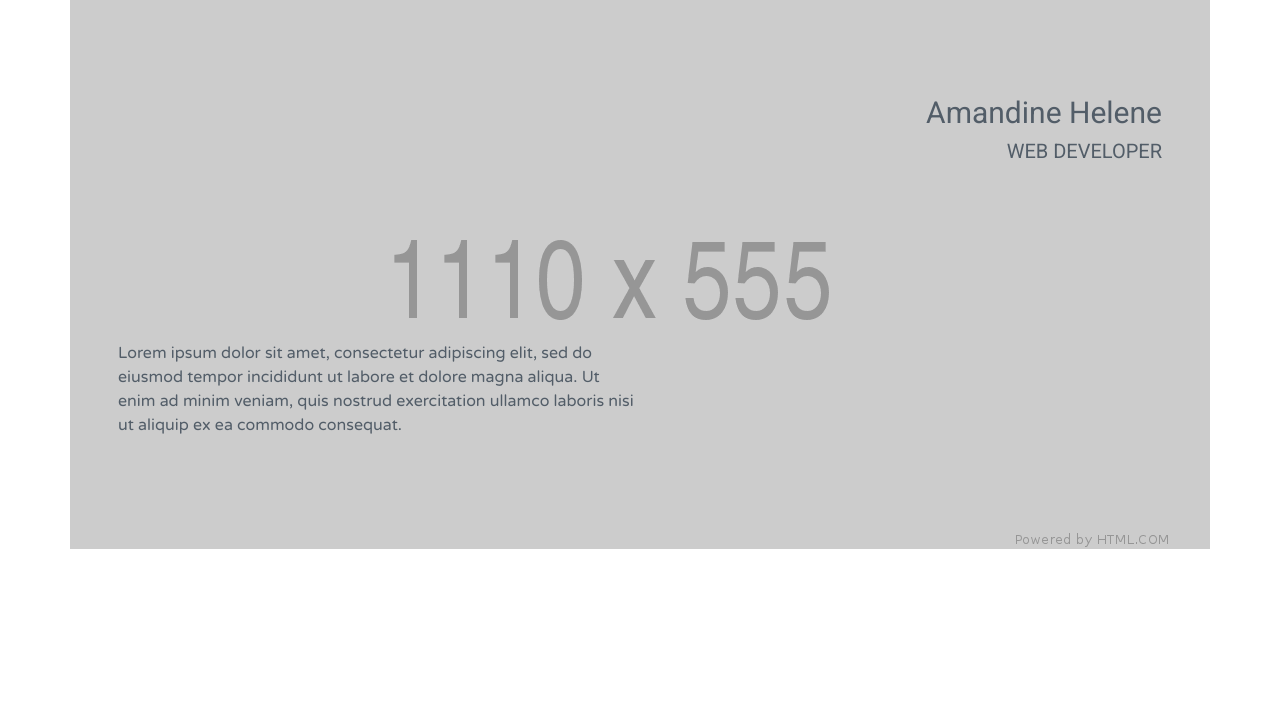
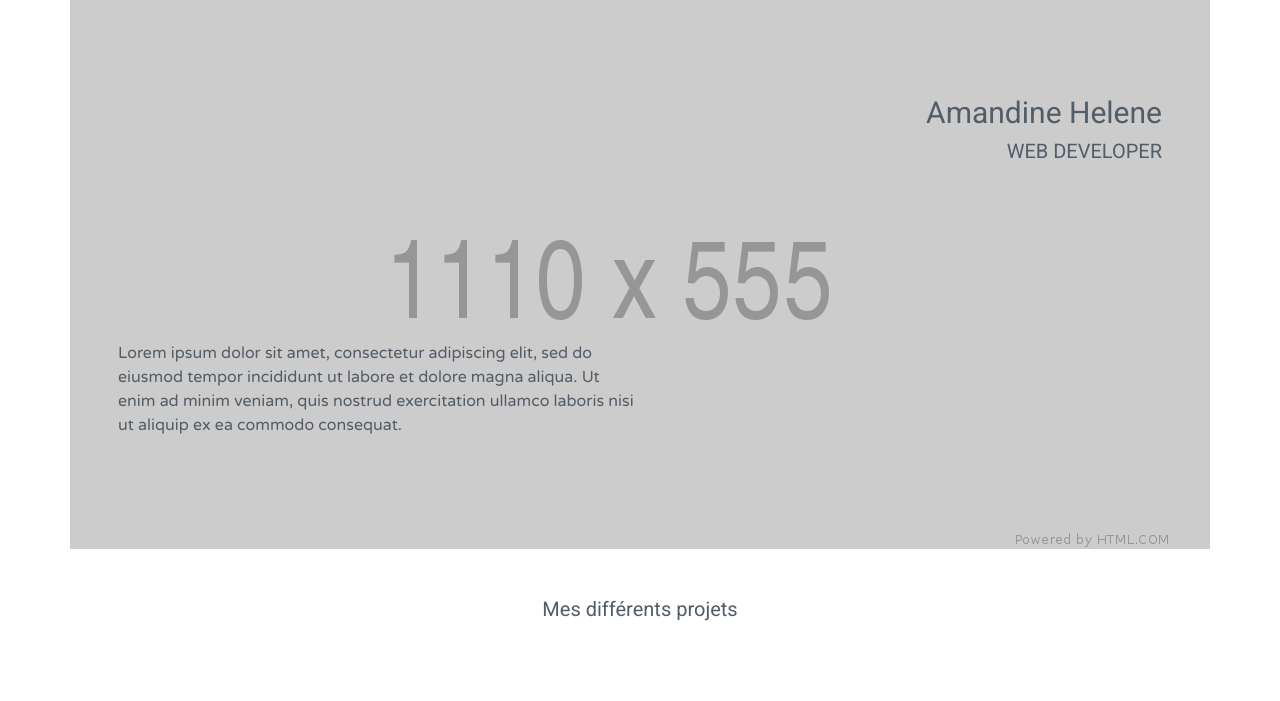
Before and after one commit to Heldeenn/Portfolio, a Symfony app: template templates/home/index.html.twig in a window 1280 px wide. Shown: the part 99-800 px from the top of the page. Run offline with Twig, Linux system fonts and the light colour scheme; the template is opened without the code that fills it, so the values that code supplies are empty; style sheets or scripts are compiled from the project's sources; some libraries are stand-ins or nearby versions.

Commit message:
ajout section projet

```diff
--- a/assets/scss/_vars.scss
+++ b/assets/scss/_vars.scss
@@ -1,6 +1,6 @@
 $primary-color: #06BC9B;
 $secondary-color: #525d68;
-$dark-color: #701F00;
+$dark-color: #141c3a;
 
 $theme-colors: (
     "primary": $primary-color,
--- a/assets/scss/app.scss
+++ b/assets/scss/app.scss
@@ -1,6 +1,7 @@
 @import "vars";
 @import "navbar";
 @import "home";
+@import "project";
 
 @import "~bootstrap/scss/bootstrap";
 @import url('https://fonts.googleapis.com/css2?family=Roboto&family=Varela+Round&display=swap');
--- a/templates/home/index.html.twig
+++ b/templates/home/index.html.twig
@@ -4,4 +4,5 @@
 
 {% block main %}
     {% include 'includes/_header.html.twig' %}
+    {% include 'includes/_project.html.twig' %}
 {% endblock %}
--- a/templates/includes/_project.html.twig
+++ b/templates/includes/_project.html.twig
@@ -0,0 +1,14 @@
+<section class="container project mt-5">
+    <h2 class="text-center">Mes différents projets</h2>
+    <div class="d-flex flex-wrap justify-content-between mt-4">
+        {% for project in projects %}
+            <div class="card w-25">
+                <img class="card-img-top" src="https://cdn.pixabay.com/photo/2015/04/23/22/00/tree-736885__340.jpg" alt="Card image cap">
+                <div class="card-body">
+                    <h3 class="card-title">{{ project.name }}</h3>
+                    <a href="#" class="btn btn-outline-primary">En savoir plus</a>
+                </div>
+            </div>
+        {% endfor %}
+    </div>
+</section>
```
Also changed, not shown: src/Controller/HomeController.php (+11 -2 lines), assets/scss/project.scss (added).
